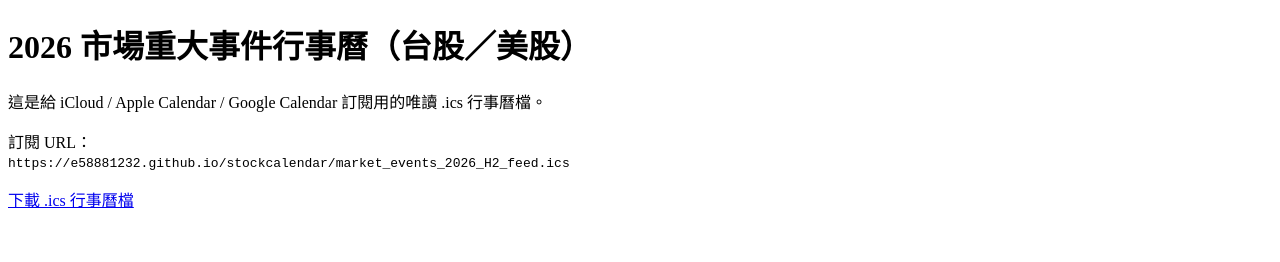
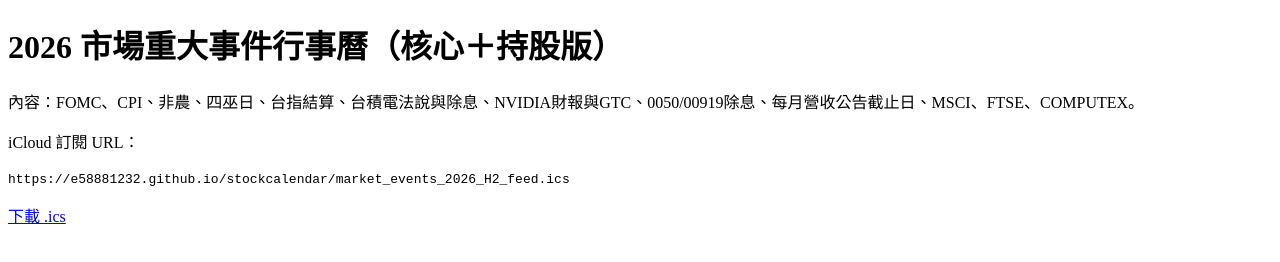
Before and after one commit to e58881232/stockcalendar, a plain HTML site: page index.html in a window 1280 px wide. Drawn offline with Linux system fonts and the light colour scheme.

Commit message:
Add files via upload

```diff
--- a/index.html
+++ b/index.html
@@ -6,14 +6,10 @@
   <title>2026 市場重大事件行事曆</title>
 </head>
 <body>
-  <h1>2026 市場重大事件行事曆（台股／美股）</h1>
-  <p>這是給 iCloud / Apple Calendar / Google Calendar 訂閱用的唯讀 .ics 行事曆檔。</p>
-  <p>
-    訂閱 URL：<br>
-    <code>https://e58881232.github.io/stockcalendar/market_events_2026_H2_feed.ics</code>
-  </p>
-  <p>
-    <a href="./market_events_2026_H2_feed.ics">下載 .ics 行事曆檔</a>
-  </p>
+  <h1>2026 市場重大事件行事曆（核心＋持股版）</h1>
+  <p>內容：FOMC、CPI、非農、四巫日、台指結算、台積電法說與除息、NVIDIA財報與GTC、0050/00919除息、每月營收公告截止日、MSCI、FTSE、COMPUTEX。</p>
+  <p>iCloud 訂閱 URL：</p>
+  <code>https://e58881232.github.io/stockcalendar/market_events_2026_H2_feed.ics</code>
+  <p><a href="./market_events_2026_H2_feed.ics">下載 .ics</a></p>
 </body>
 </html>
```
Also changed, not shown: 1 other file.
